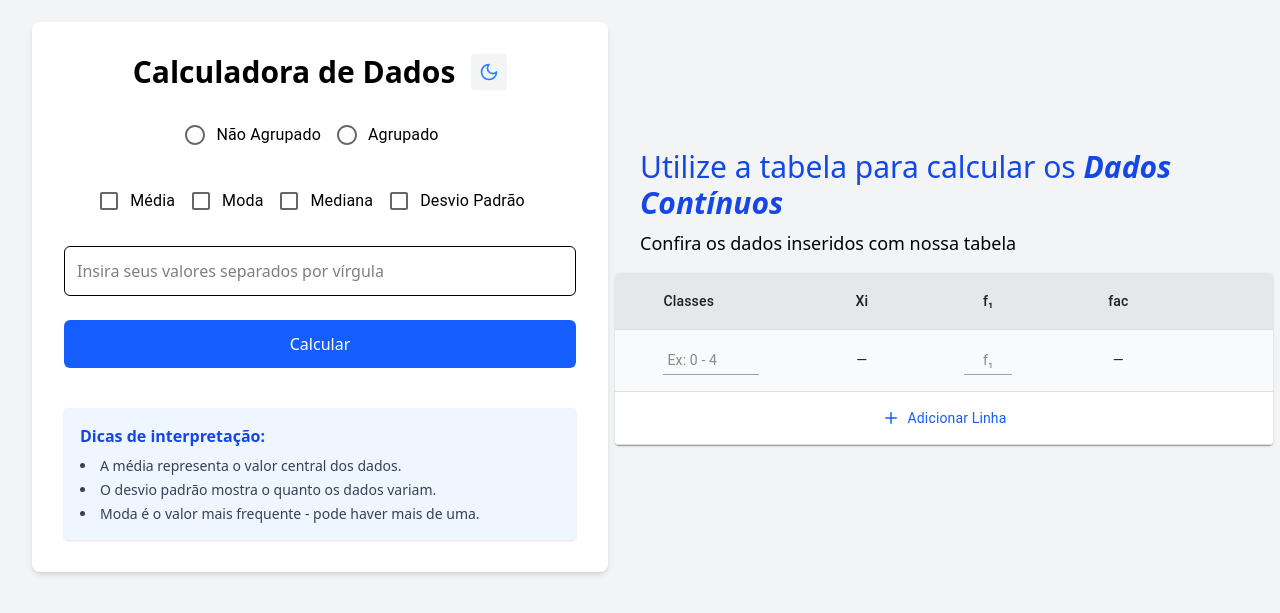
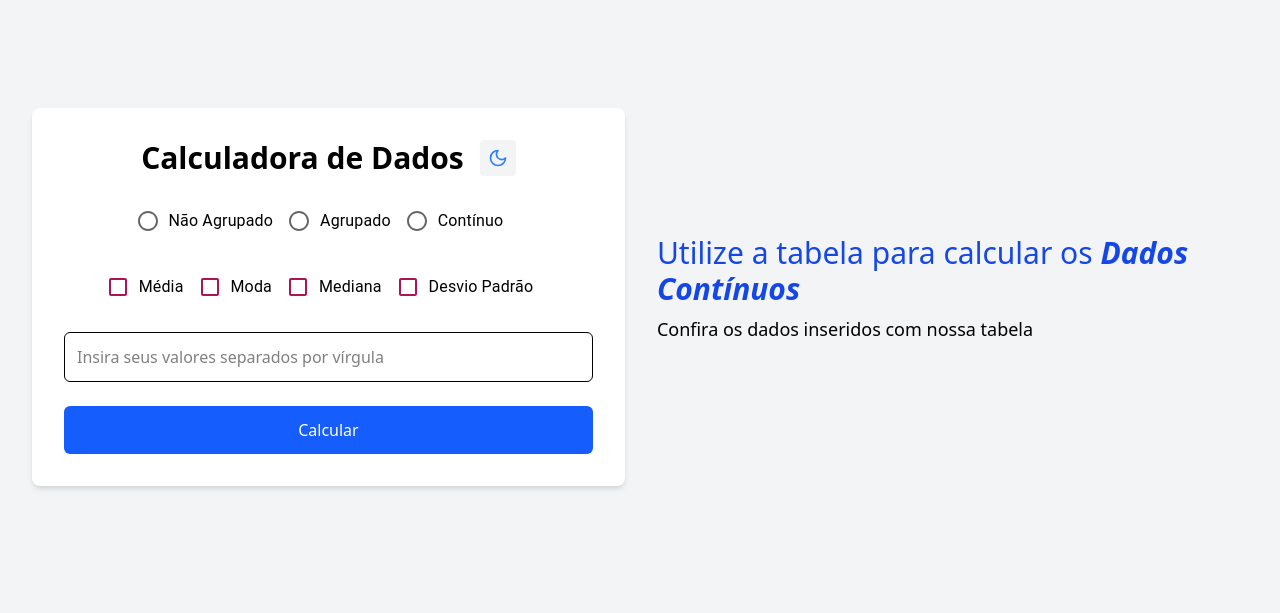
Before and after one commit to RafaelErnandes/calculadoraEstatistica, a React (Vite) app in the folder @latest/: page /calculadora in a window 1280 px wide. Shown: the part 103-716 px from the top of the page. Built offline with nearby package versions, Linux system fonts and the light colour scheme.

Commit message:
feat(calculator-context): adiciona contexto com api, conseguindo consumir

```diff
--- /dev/null
+++ b/@latest/src/context/calculator-context/index.ts
@@ -0,0 +1,46 @@
+import React from "react";
+
+export type Classe = {
+  li: number;
+  ls: number;
+};
+
+export type LineTable = {
+  classe: Classe;
+  fi: number;
+  xi: number;
+  fac: number;
+  xiMultiplyFi: number;
+  moduleXiMinusAverageMultiplyFi: number;
+  moduleSquareXisMinusAverageMultiplyFi: number;
+};
+
+export type Table = {
+  listLineTable: LineTable[];
+  totalFac: number;
+  totalXi: number;
+  totalXiMultiplyFi: number;
+  totalModuleXiMinusAverageMultiplFi: number;
+  totalModuleSquareXiMinusAverageMultiplFi: number;
+  at: number;
+  c: number;
+  k: number;
+  n: number;
+};
+
+export type CalculatorData = {
+  average: number;
+  median: number;
+  mode: number;
+  standardDeviation: number;
+  table: Table;
+};
+
+export type CalculatorContextType = {
+  result: CalculatorData | null;
+  setResult: (data: CalculatorData) => void;
+};
+
+export type CalculatorProviderProps = {
+  children: React.ReactNode;
+};
--- /dev/null
+++ b/@latest/src/context/calculator-context/index.tsx
@@ -0,0 +1,27 @@
+import {
+  CalculatorContextType,
+  CalculatorData,
+  CalculatorProviderProps,
+} from ".";
+import { createContext, useContext, useState } from "react";
+
+const CalculatorContext = createContext<CalculatorContextType | undefined>(
+  undefined
+);
+
+export const CalculatorProvider = (props: CalculatorProviderProps) => {
+  const { children } = props;
+  const [result, setResult] = useState<CalculatorData | null>(null);
+
+  return (
+    <CalculatorContext.Provider value={{ result, setResult }}>
+      {children}
+    </CalculatorContext.Provider>
+  );
+};
+
+export const useCalculator = () => {
+  const context = useContext(CalculatorContext);
+  if (!context) throw new Error("useCalculator n ta aqui la ele kkk");
+  return context;
+};
--- a/@latest/src/main.tsx
+++ b/@latest/src/main.tsx
@@ -5,6 +5,7 @@ import { RouterProvider, createBrowserRouter } from "react-router-dom";
 import { AboutUs } from "./pages/sobre-nos/index.tsx";
 import { App } from "./App.tsx";
 import { CalculatorPage } from "./pages/calculator-page/index.tsx";
+import { CalculatorProvider } from "./context/calculator-context/index.tsx";
 import { StrictMode } from "react";
 import { createRoot } from "react-dom/client";
 
@@ -25,6 +26,8 @@ const route = createBrowserRouter([
 
 createRoot(document.getElementById("root")!).render(
   <StrictMode>
-    <RouterProvider router={route}></RouterProvider>
+    <CalculatorProvider>
+      <RouterProvider router={route}></RouterProvider>
+    </CalculatorProvider>
   </StrictMode>
 );
--- a/@latest/src/pages/calculator-page/form-calculator/form-check-box/index.tsx
+++ b/@latest/src/pages/calculator-page/form-calculator/form-check-box/index.tsx
@@ -1,15 +1,16 @@
 import { Checkbox, FormControlLabel, FormGroup, useTheme } from "@mui/material";
 
 import { CheckboxButtonsProps } from ".";
+import { pink } from "@mui/material/colors";
 
 export const CheckboxButtons = (props: CheckboxButtonsProps) => {
   const { register } = props;
   const theme = useTheme();
 
   const checkboxStyles = {
-    color: theme.palette.mode === "dark" ? "#fff" : "default",
-    "&Mui-checked": {
-      color: theme.palette.mode === "dark" ? "#fff" : undefined,
+    color: theme.palette.mode === "dark" ? "#fff" : pink[800],
+    "&.Mui-checked": {
+      color: theme.palette.mode === "dark" ? pink[800] : pink[800],
     },
   };
 
--- a/@latest/src/pages/calculator-page/form-calculator/form-radio-box/index.tsx
+++ b/@latest/src/pages/calculator-page/form-calculator/form-radio-box/index.tsx
@@ -27,6 +27,13 @@ export const RadioButtons = (props: RadioButtonsProps) => {
           className="dark:text-zinc-100"
           {...register("type", { required: "Selecione uma opção" })}
         />
+        <FormControlLabel
+          value="continuous"
+          control={<Radio />}
+          label="Contínuo"
+          className="dark:text-zinc-100"
+          {...register("type", { required: "Selecione uma opção" })}
+        />
       </RadioGroup>
     </FormControl>
   );
--- a/@latest/src/pages/calculator-page/form-calculator/index.ts
+++ b/@latest/src/pages/calculator-page/form-calculator/index.ts
@@ -1,7 +1,7 @@
 export type CalculatorFormProps = {};
 
 export type CalculatorFormData = {
-  value: string;
+  listNumber: string;
   type: "notGrouped" | "grouped" | "continuous";
   average?: boolean;
   mode?: boolean;
--- a/@latest/src/pages/calculator-page/form-calculator/index.tsx
+++ b/@latest/src/pages/calculator-page/form-calculator/index.tsx
@@ -4,59 +4,51 @@ import { ErrorMessage } from "../../../components/error-message/index.tsx";
 import { RadioButtons } from "./form-radio-box/index.tsx";
 import { ToggleTheme } from "../../../components/toggle-theme/index.tsx";
 import { api } from "../../../service/calculatorServices.ts";
+import { useCalculator } from "../../../context/calculator-context/index.tsx";
 import { useForm } from "react-hook-form";
+import { useState } from "react";
+
+// import { TableCalculator } from "../table-calculator/index.tsx";
 
 export const FormCalculator = () => {
   const {
     register,
     handleSubmit,
+    watch,
     formState: { errors },
-  } = useForm<CalculatorFormData>({
-    defaultValues: {
-      type: "notGrouped",
-    },
-  });
+  } = useForm<CalculatorFormData>();
+
+  const [submittedData, setSubmittedData] = useState<CalculatorFormData | null>(
+    null
+  );
+
+  const { result, setResult } = useCalculator();
 
   const handleFormSubmit = (data: CalculatorFormData) => {
-    console.log(data);
-    const numberArray = data.value
+    setSubmittedData(data);
+
+    const numberArray = data.listNumber
       .split(",")
       .map((v) => parseFloat(v.trim()))
       .filter((n) => !isNaN(n));
 
-    console.log(numberArray);
+    const endpoint =
+      data.type === "grouped"
+        ? "/api/StatisticalCalculator/Grouped"
+        : "/api/StatisticalCalculator/NotGrouped";
 
-    if (data.type === "notGrouped") {
     api
-        .post("/api/v1/calculadora_estatistica/Median/Calculate/notGrouped", {
-          objetoParaOBack: [
-            {
-              type: data.type,
-              value: numberArray.join(","),
+      .post(endpoint, {
+        listNumber: numberArray,
         average: data.average,
+        median: data.median,
         mode: data.mode,
-              median: data.median,
-            },
-          ],
       })
-        .then((response) => {
-          console.log("Resposta da API:", response.data);
+      .then((resp) => {
+        console.log("OK:", resp.data);
+        setResult(resp.data);
       })
-        .catch((error) => {
-          console.error("Erro na requisição:", error);
-        });
-    } else if (data.type === "grouped") {
-      api
-        .post("/api/v1/calculadora_estatistica/Median/Calculate/grouped", {
-          objetoParaOBack: [data],
-        })
-        .then((response) => {
-          console.log("Resposta da API:", response.data);
-        })
-        .catch((error) => {
-          console.error("Erro na requisição:", error);
-        });
-    }
+      .catch((err) => console.error("Erro:", err));
   };
 
   return (
@@ -78,16 +70,15 @@ export const FormCalculator = () => {
           </div>
           {errors.type && <ErrorMessage>Selecione uma opção</ErrorMessage>}
         </div>
-
         <div className="flex gap-6 justify-center">
           <CheckboxButtons register={register} />
         </div>
-
+        {watch("type") !== "continuous" && (
           <div className="flex flex-col">
             <input
               type="text"
               placeholder="Insira seus valores separados por vírgula"
-            {...register("value", {
+              {...register("listNumber", {
                 required: "Campo obrigatório",
                 pattern: {
                   value: /^-?\d+(\.\d+)?(,\s*-?\d+(\.\d+)?)*$/,
@@ -95,33 +86,44 @@ export const FormCalculator = () => {
                 },
               })}
               className={`border rounded-md p-3 focus:outline-none focus:ring-2 focus:ring-blue-500 dark:focus:ring-purple-500 dark:placeholder:text-zinc-100 dark:text-zinc-100 focus:border-none ${
-              errors.value && "border-red-500"
+                errors.listNumber && "border-red-500"
               }`}
             />
 
-          {errors.value && (
+            {errors.listNumber && (
               <span className="text-red-600 text-sm mt-1">
-              {errors.value.message}
+                {errors.listNumber.message}
               </span>
             )}
           </div>
-
+        )}
+        {/* {watch("type") === "continuous" && <TableCalculator />} */}
         <button
           type="submit"
           className="bg-blue-600 dark:bg-purple-600 text-white rounded-md p-3 hover:bg-blue-700 dark:hover:bg-purple-700 transition cursor-pointer"
         >
           Calcular
         </button>
-        <div className="mt-4 p-4 bg-blue-50 dark:bg-purple-50 border-1-4 border-blue-400 dark:border-purple-400 rounded shadow-sm">
-          <h2 className="font-semibold text-blue-700 dark:text-purple-700 mb-2">
-            Dicas de interpretação:
-          </h2>
-          <ul className="list-disc list-inside text-sm text-gray-700 space-y-1">
-            <li>A média representa o valor central dos dados.</li>
-            <li>O desvio padrão mostra o quanto os dados variam.</li>
-            <li>Moda é o valor mais frequente - pode haver mais de uma.</li>
+        {submittedData && (
+          <div className="mt-4 p-4 bg-gray-100 dark:bg-zinc-800 border border-gray-300 dark:border-zinc-600 rounded-md">
+            <h3 className="font-semibold mb-2 text-gray-700 dark:text-zinc-100">
+              Resumo da seleção:
+            </h3>
+            <ul className="text-gray-600 dark:text-zinc-200 list-disc list-inside space-y-1">
+              <li>
+                Tipo:{" "}
+                {submittedData.type === "grouped"
+                  ? "Agrupado"
+                  : submittedData.type === "notGrouped"
+                  ? "Não agrupado"
+                  : "Contínuo"}
+              </li>
+              {result?.mode && <li>Moda: {result.mode}</li>}
+              {result?.average && <li>Média: {result.average}</li>}
+              {result?.median && <li>Mediana: {result.median}</li>}
             </ul>
           </div>
+        )}
       </form>
     </div>
   );
--- a/@latest/src/pages/calculator-page/index.tsx
+++ b/@latest/src/pages/calculator-page/index.tsx
@@ -1,5 +1,6 @@
 import { FormCalculator } from "./form-calculator/index.tsx";
-import { TableCalculator } from "./table-calculator/index.tsx";
+
+// import { TableCalculator } from "./table-calculator/index.tsx";
 
 export const CalculatorPage = () => {
   return (
@@ -17,7 +18,7 @@ export const CalculatorPage = () => {
             Confira os dados inseridos com nossa tabela
           </span>
           <div className="flex justify-center mt-4">
-            <TableCalculator />
+            {/* <TableCalculator /> */}
           </div>
         </div>
       </div>
--- a/@latest/src/pages/calculator-page/table-calculator/index.tsx
+++ b/@latest/src/pages/calculator-page/table-calculator/index.tsx
@@ -1,120 +1,80 @@
-import {
-  Paper,
-  Table,
-  TableBody,
-  TableCell,
-  TableContainer,
-  TableHead,
-  TableRow,
-} from "@mui/material";
-import { Plus, Trash2 } from "lucide-react";
+// import {
+//   Paper,
+//   Table,
+//   TableBody,
+//   TableCell,
+//   TableContainer,
+//   TableHead,
+//   TableRow,
+// } from "@mui/material";
 
-import { useState } from "react";
+// import { useCalculator } from "../../../context/calculator-context/index.tsx";
 
-export const TableCalculator = () => {
-  const [rows, setRows] = useState([{ classes: "", fi: "" }]);
+// export const TableCalculator = () => {
+//   const { result } = useCalculator();
 
-  const handleAddRow = () => {
-    setRows((prevRows) => [...prevRows, { classes: "", fi: "" }]);
-  };
+//   if (!result)
+//     return <p className="text-center text-gray-500">Nenhum dado disponivel</p>;
 
-  const handleDeleteRow = (indexToDelete: number) => {
-    setRows((prevRows) =>
-      prevRows.filter((_, index) => index !== indexToDelete)
-    );
-  };
+//   console.log(result.table);
 
-  return (
-    <div>
-      <TableContainer
-        component={Paper}
-        sx={{ maxWidth: 800, margin: "0 auto" }}
-        className="w-full overflow-x-auto"
-      >
-        <Table
-          size="medium"
-          sx={{
-            "& td, & th": {
-              paddingLeft: 6,
-              paddingRight: 6,
-              whiteSpace: "nowrap",
-            },
-            "& thead": {
-              backgroundColor: "#e5e7eb",
-            },
-            "& tbody tr:nth-of-type(odd)": {
-              backgroundColor: "#f9fafb",
-            },
-            ".dark & td, .dark & th": {
-              color: "#F1F5F9",
-            },
-            ".dark & thead": {
-              backgroundColor: "#121212",
-              fontWeight: "bold",
-            },
-            ".dark & tbody tr:nth-of-type(odd)": {
-              backgroundColor: "#1f1f1f",
-            },
-          }}
-          className="dark:bg-zinc-800"
-        >
-          <TableHead>
-            <TableRow>
-              <TableCell>Classes</TableCell>
-              <TableCell align="center">Xi</TableCell>
-              <TableCell align="center">f₁</TableCell>
-              <TableCell align="center">fac</TableCell>
-              <TableCell></TableCell>
-            </TableRow>
-          </TableHead>
-          <TableBody>
-            {rows.map((_, index) => (
-              <TableRow key={index}>
-                <TableCell>
-                  <input
-                    type="text"
-                    placeholder="Ex: 0 - 4"
-                    className="w-24 p-1 outline-0 bg-transparent border-b border-zinc-400 dark:border-zinc-600 text-zinc-900 dark:text-zinc-100 focus:border-blue-500 dark:focus:border-purple-500"
-                  />
-                </TableCell>
-                <TableCell align="center">—</TableCell>
-                <TableCell align="center">
-                  <input
-                    type="text"
-                    placeholder="f₁"
-                    className="w-12 p-1 outline-0 bg-transparent border-b border-zinc-400 dark:border-zinc-600 text-zinc-900 dark:text-zinc-100 text-center focus:border-blue-500 dark:focus:border-purple-500"
-                  />
-                </TableCell>
-
-                <TableCell align="center">—</TableCell>
-                <TableCell align="center">
-                  {index > 0 && (
-                    <button
-                      onClick={() => handleDeleteRow(index)}
-                      className="cursor-pointer"
-                    >
-                      <Trash2 />
-                    </button>
-                  )}
-                </TableCell>
-              </TableRow>
-            ))}
-            <TableRow>
-              <TableCell
-                colSpan={5}
-                align="center"
-                className="cursor-pointer hover:bg-blue-100 dark:hover:bg-zinc-700 transition"
-                onClick={handleAddRow}
-              >
-                <div className="flex items-center justify-center gap-2 text-blue-600 dark:text-purple-400">
-                  <Plus size={18} />
-                  <span>Adicionar Linha</span>
-                </div>
-              </TableCell>
-            </TableRow>
-          </TableBody>
-        </Table>
-      </TableContainer>
-    </div>
-  );
-};
+//   return (
+//     <div>
+//       <TableContainer
+//         component={Paper}
+//         sx={{ maxWidth: 800, margin: "0 auto" }}
+//         className="w-full overflow-x-auto"
+//       >
+//         <Table
+//           size="medium"
+//           sx={{
+//             "& td, & th": {
+//               paddingLeft: 6,
+//               paddingRight: 6,
+//               whiteSpace: "nowrap",
+//             },
+//             "& thead": {
+//               backgroundColor: "#e5e7eb",
+//             },
+//             "& tbody tr:nth-of-type(odd)": {
+//               backgroundColor: "#f9fafb",
+//             },
+//             ".dark & td, .dark & th": {
+//               color: "#F1F5F9",
+//             },
+//             ".dark & thead": {
+//               backgroundColor: "#121212",
+//               fontWeight: "bold",
+//             },
+//             ".dark & tbody tr:nth-of-type(odd)": {
+//               backgroundColor: "#1f1f1f",
+//             },
+//           }}
+//           className="dark:bg-zinc-800"
+//         >
+//           <TableHead>
+//             <TableRow>
+//               <TableCell>Classes</TableCell>
+//               <TableCell align="center">Xi</TableCell>
+//               <TableCell align="center">f₁</TableCell>
+//               <TableCell align="center">fac</TableCell>
+//               <TableCell></TableCell>
+//             </TableRow>
+//           </TableHead>
+//           <TableBody>
+//             {result.table.listLineTable.map((row, index) => (
+//               <TableRow key={index}>
+//                 <TableCell>
+//                   {row.classe.li} - {row.classe.ls}
+//                 </TableCell>
+//                 <TableCell align="center">{row.xi}</TableCell>
+//                 <TableCell align="center">{row.fi}</TableCell>
+//                 <TableCell align="center">{row.fac}</TableCell>
+//               </TableRow>
+//             ))}
+//           </TableBody>
+//         </Table>
+//       </TableContainer>
+//     </div>
+//   );
+// };
--- a/@latest/src/service/calculatorServices.ts
+++ b/@latest/src/service/calculatorServices.ts
@@ -1,5 +1,5 @@
 import axios from "axios";
 
 export const api = axios.create({
-  baseURL: "https://localhost:7180",
+  baseURL: "http://localhost:5066",
 });
```
Lines whose indentation alone changed are shown as unchanged.
